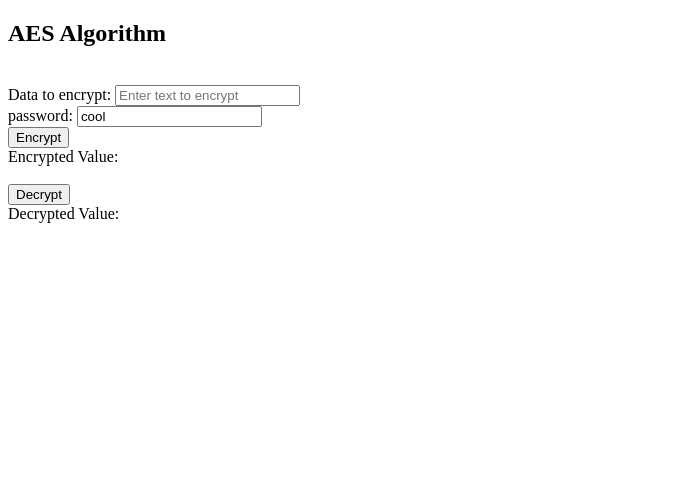
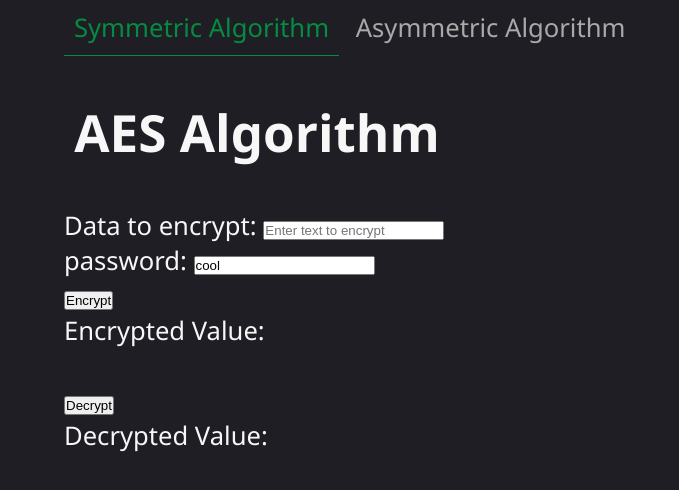
Before and after one commit to itsNue/Cryptography_Algos, a plain HTML site: page Symmetric Algorithm/index.html in a window 1280 px wide. Shown: the whole page, without its empty margins (0-679 px from the left). Drawn offline with Linux system fonts and the light colour scheme.

Commit message:
Styling done main part

```diff
--- a/Symmetric Algorithm/index.html
+++ b/Symmetric Algorithm/index.html
@@ -5,13 +5,26 @@
     <title>Cryptography Algo</title>
     <!-- AES Algorithm-->
     <script src="https://cdnjs.cloudflare.com/ajax/libs/crypto-js/3.1.2/rollups/aes.js" charset="utf-8"></script>
+    <!-- CSS -->
+    <link rel="stylesheet" href="style.css">
   </head>
   <body>
+    <div class="container">
+      <ul id="nav-tab" class="nav">
+        <li class="active">
+          <a href="#symmetric">Symmetric Algorithm</a>
+        </li>
+        <li>
+          <a href="#asymmetric">Asymmetric Algorithm</a>
+        </li>
+      </ul>
+      <div class="tab-content">
+        <div class="tab-pane active" id="symmetric">
           <h2>AES Algorithm</h2>
-    <br />Data to encrypt:
+          Data to encrypt:
           <input id="text" type="text" placeholder="Enter text to encrypt" />
-
-    <br />password: <input id="password" type="text" value="cool" />
+          <br>
+          password: <input id="password" type="text" value="cool" />
 
           <br /><button onclick="encrypt()">Encrypt</button>
 
@@ -20,6 +33,12 @@
           <br />
           <button onclick="decrypt()">Decrypt</button>
           <br />Decrypted Value: <span id="decrypted"></span>
+        </div>
+        <div class="tab-pane" id="asymmetric">
+          <h2>RSA Algorithm</h2>
+        </div>
+      </div>
+    </div>
     <script src="./app.js" charset="utf-8"></script>
   </body>
 </html>
--- /dev/null
+++ b/Symmetric Algorithm/style.css
@@ -0,0 +1,60 @@
+* {
+    box-sizing: border-box;
+    margin: 0;
+    padding: 0;
+}
+body {
+    font-family: 'Segoe UI', Tahoma, Geneva, Verdana, sans-serif;
+    background-color: #1e1e24;
+    color: #f7f7f7;
+    font-size: 1.6em;
+    /* display: flex;
+    align-items: center;
+    justify-content: center;
+    height: 100vh; */
+}
+.container {
+    width: 90%;
+    margin: 0 auto;
+}
+/* tab styling */
+ul {
+    list-style: none;
+    padding: 0;
+}
+li {
+    display: inline-flex;
+}
+li a {
+    text-decoration: none;
+    padding: 10px;
+    color: darkgray;
+    transition: all .3s ease-in-out;
+    border-bottom: 1px solid transparent;
+}
+li a:hover {
+    color: gray;
+}
+.active a {
+    color: #058c42;
+    border-bottom: 1px solid #058c42;
+}
+.active a:hover {
+    border-color: transparent;
+    background: #058c42;
+    color: white;
+}
+.tab-pane {
+    display: none;
+}
+.tab-pane.active {
+    display: block;
+}
+/* global styling */
+h2 {
+    font-size: 2em;
+    padding: 0.8em;
+    padding-left: 0.2em;
+}
+
+/* symmetric */
```
Lines whose indentation alone changed are shown as unchanged.
